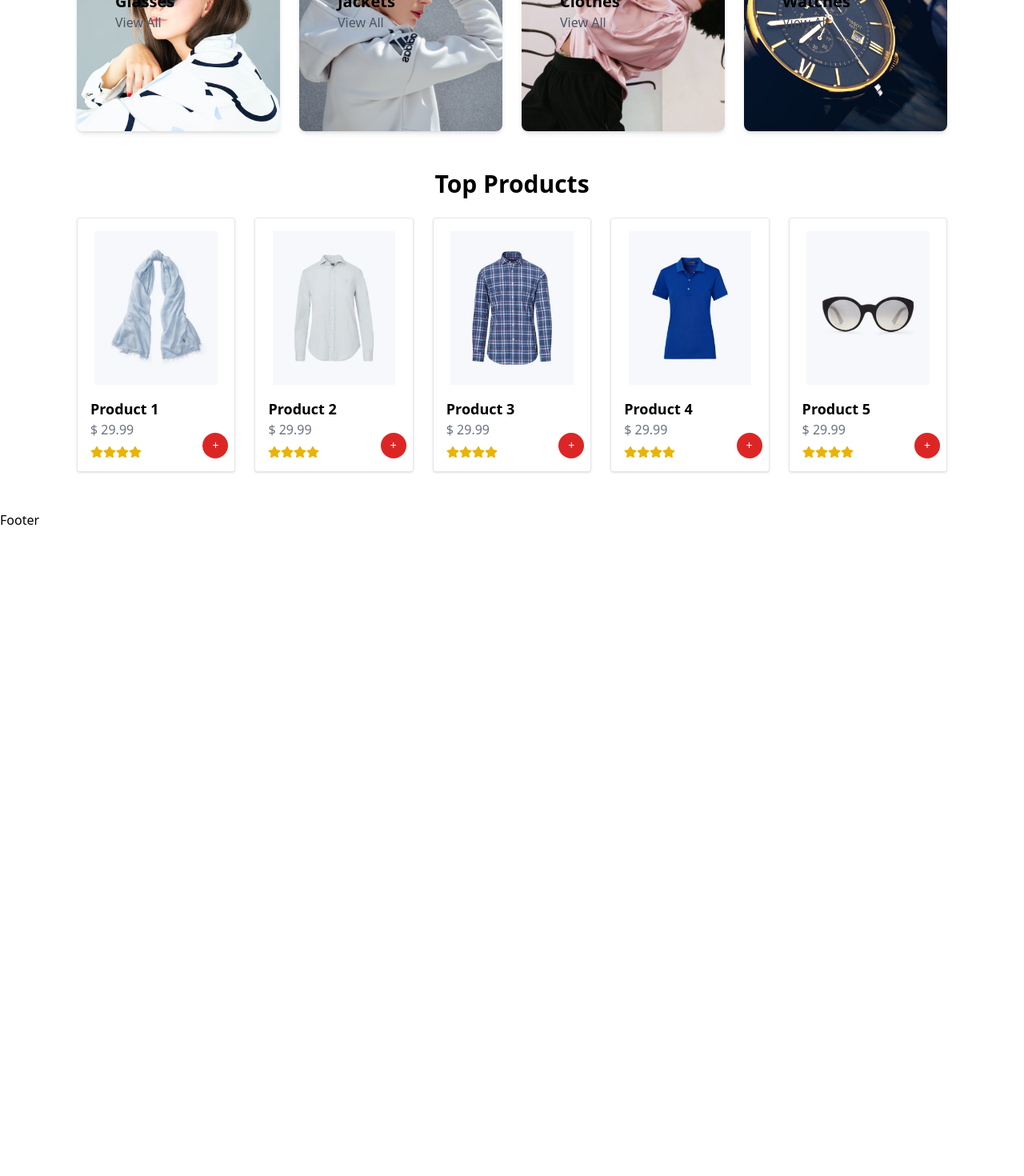
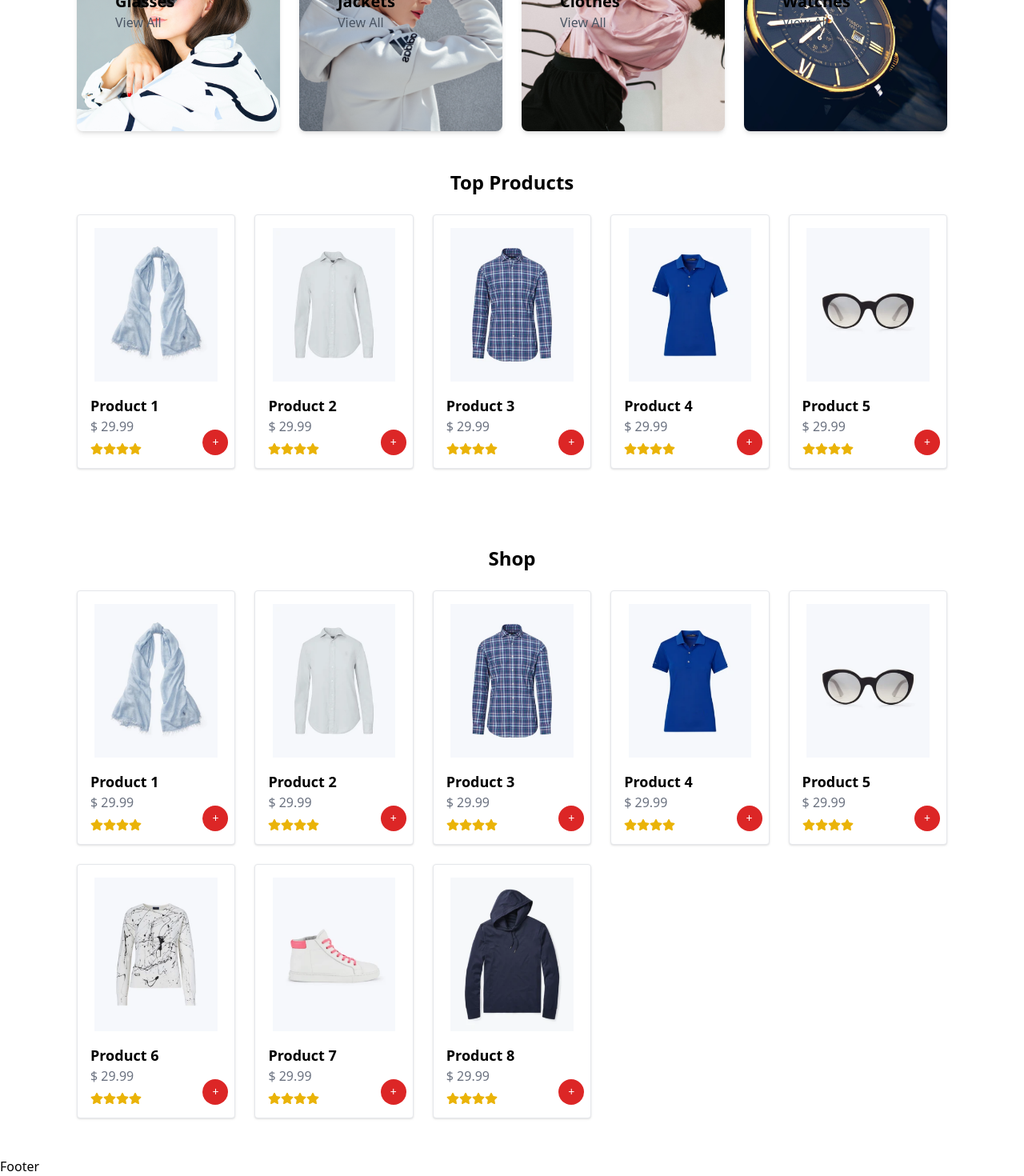
Before and after one commit to nhanquoc-it/nqd-ecommerce-shop, a React (Vite) app in the folder frontend/: page / in a window 1280 px wide. Shown: the part 914-2384 px from the top of the page at 80% size. Before the commit the page ends 1576 px from the top, so only its background shows below. Built offline with nearby package versions, Linux system fonts and the light colour scheme.

Commit message:
shop page

```diff
--- a/frontend/src/App.jsx
+++ b/frontend/src/App.jsx
@@ -2,6 +2,7 @@ import { BrowserRouter, Routes, Route } from "react-router-dom";
 import Navbar from "./components/Navbar";
 import Footer from "./components/Footer";
 import Home from "./pages/Home";
+import Shop from "./pages/Shop";
 
 function App() {
 	return (
@@ -9,6 +10,7 @@ function App() {
 			<Navbar />
 			<Routes>
 				<Route path="/" element={<Home />}></Route>
+				<Route path="/shop" element={<Shop />}></Route>
 			</Routes>
 			<Footer />
 		</BrowserRouter>
--- a/frontend/src/components/Navbar.jsx
+++ b/frontend/src/components/Navbar.jsx
@@ -33,7 +33,7 @@ const Navbar = () => {
 				<Link to="/" className="hover:underline">
 					Home
 				</Link>
-				<Link to="/" className="hover:underline">
+				<Link to="/shop" className="hover:underline">
 					Shop
 				</Link>
 				<Link to="/" className="hover:underline">
--- a/frontend/src/pages/Home.jsx
+++ b/frontend/src/pages/Home.jsx
@@ -7,6 +7,7 @@ import CategorySection from "../components/CategorySection";
 import InfoSection from "../components/InfoSection";
 import { setProducts } from "../redux/productSlice";
 import ProductCard from "../components/ProductCard";
+import Shop from "./Shop";
 
 const Home = () => {
 	const dispatch = useDispatch();
@@ -17,6 +18,7 @@ const Home = () => {
 	}, []);
 
 	return (
+		<>
 			<div className="bg-white mt-2 px-4 md:px-16 lg:px-24">
 				<div className="container mx-auto py-4 flex flex-col md:flex-row space-x-2">
 					<div className="w-full md:w-3/12">
@@ -25,7 +27,10 @@ const Home = () => {
 						</div>
 						<ul className="space-y-4 bg-gray-100 p-3 border">
 							{Categories.map((category, index) => (
-							<li key={index} className="flex items-center text-sm font-medium">
+								<li
+									key={index}
+									className="flex items-center text-sm font-medium"
+								>
 									<div className="w-2 h-2 border border-red-500 rounded-full mr-2"></div>
 									{category}
 								</li>
@@ -52,7 +57,7 @@ const Home = () => {
 				<CategorySection />
 
 				<div className="container mx-auto py-12">
-				<h2 className="text-3xl font-bold mb-6 text-center">Top Products</h2>
+					<h2 className="text-2xl font-bold mb-6 text-center">Top Products</h2>
 					<div className="grid grid-cols-1 sm:grid-cols-2 md:grid-cols-4 lg:grid-cols-5 gap-6 cursor-pointer">
 						{products.products.slice(0, 5).map((product) => (
 							<div key={product.id}>
@@ -62,6 +67,9 @@ const Home = () => {
 					</div>
 				</div>
 			</div>
+
+			<Shop />
+		</>
 	);
 };
 
--- /dev/null
+++ b/frontend/src/pages/Shop.jsx
@@ -0,0 +1,21 @@
+import { useSelector } from "react-redux";
+import ProductCard from "../components/ProductCard";
+
+const Shop = () => {
+	const products = useSelector((state) => state.product);
+
+	return (
+		<div className="mx-auto py-12 px-4 md:px-16 lg:px-24">
+			<h2 className="text-2xl font-bold mb-6 text-center">Shop</h2>
+			<div className="grid grid-cols-1 sm:grid-cols-2 md:grid-cols-4 lg:grid-cols-5 gap-6 cursor-pointer">
+				{products.products.map((product) => (
+					<div key={product.id}>
+						<ProductCard product={product} />
+					</div>
+				))}
+			</div>
+		</div>
+	);
+};
+
+export default Shop;
```
Lines whose indentation alone changed are shown as unchanged.
